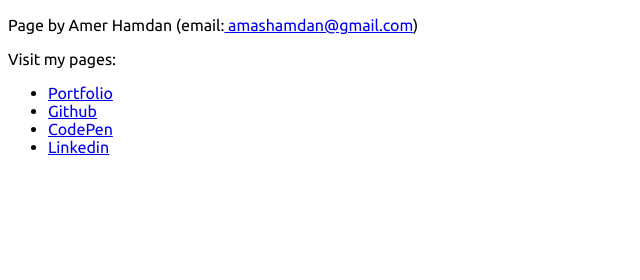
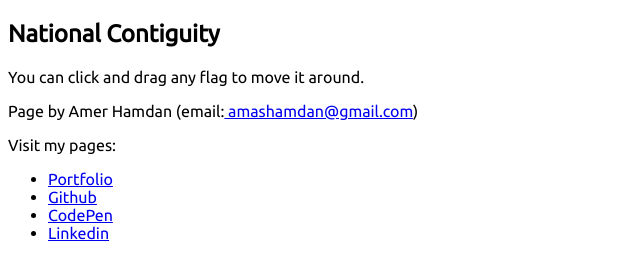
Before and after one commit to amashamdan/global-contiguity, a plain HTML site: page index.html in a window 1280 px wide. Shown: the whole page, without its empty margins (0-640 px from the left). Drawn offline with Linux system fonts and the light colour scheme.

Commit message:
Feat: Added a title and a note.
A title is added to the top of the page.
A small note is added below the title and above the chart.

```diff
--- a/index.html
+++ b/index.html
@@ -9,6 +9,8 @@
 	<script src="js/jquery.min.js"></script>
 </head>
 <body>
+	<h2 class="title">National Contiguity</h2>
+	<p class="note">You can click and drag any flag to move it around.</p>
 	<div id="chart-area">
 	</div>
 	<!-- Footer sections with author's information. -->
```
